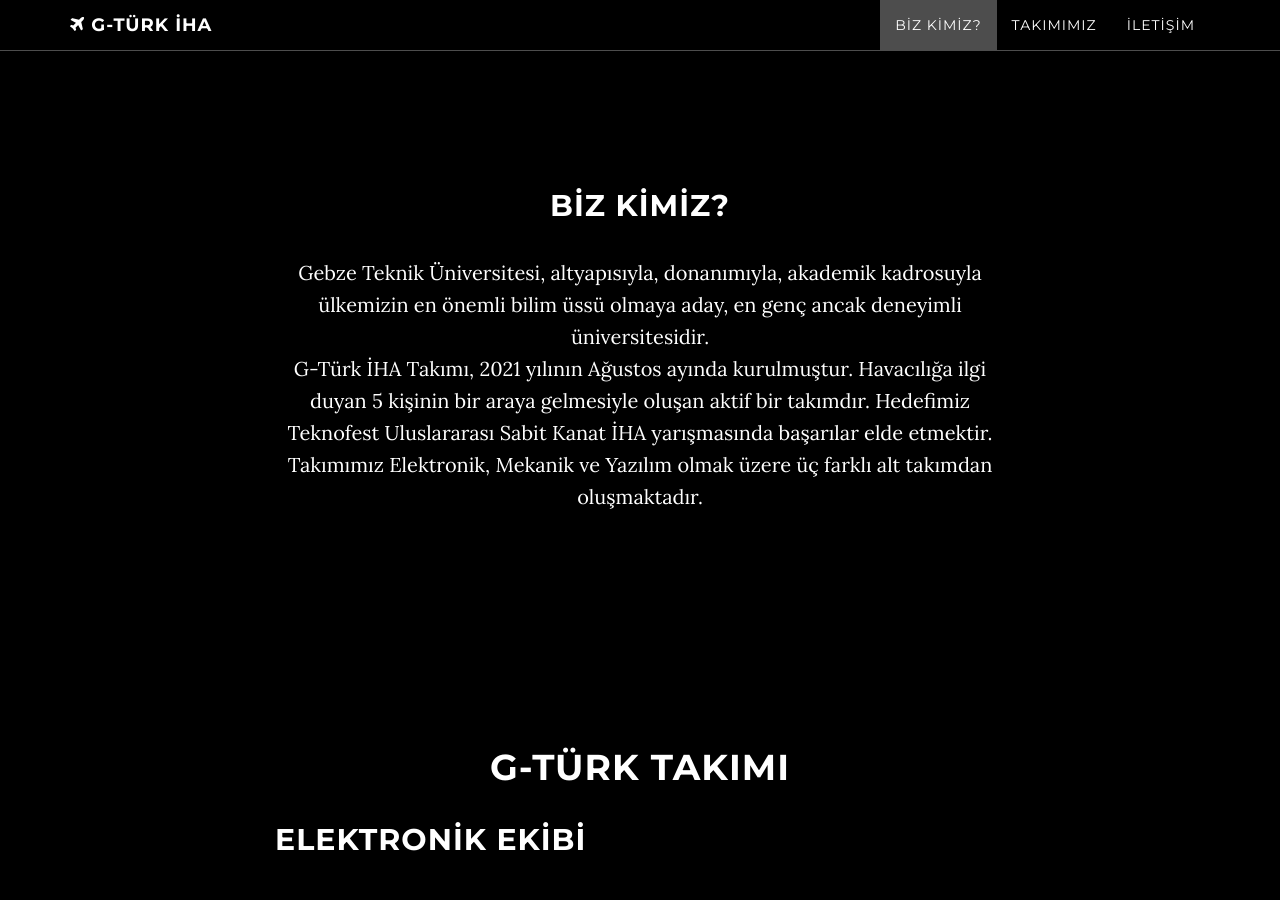
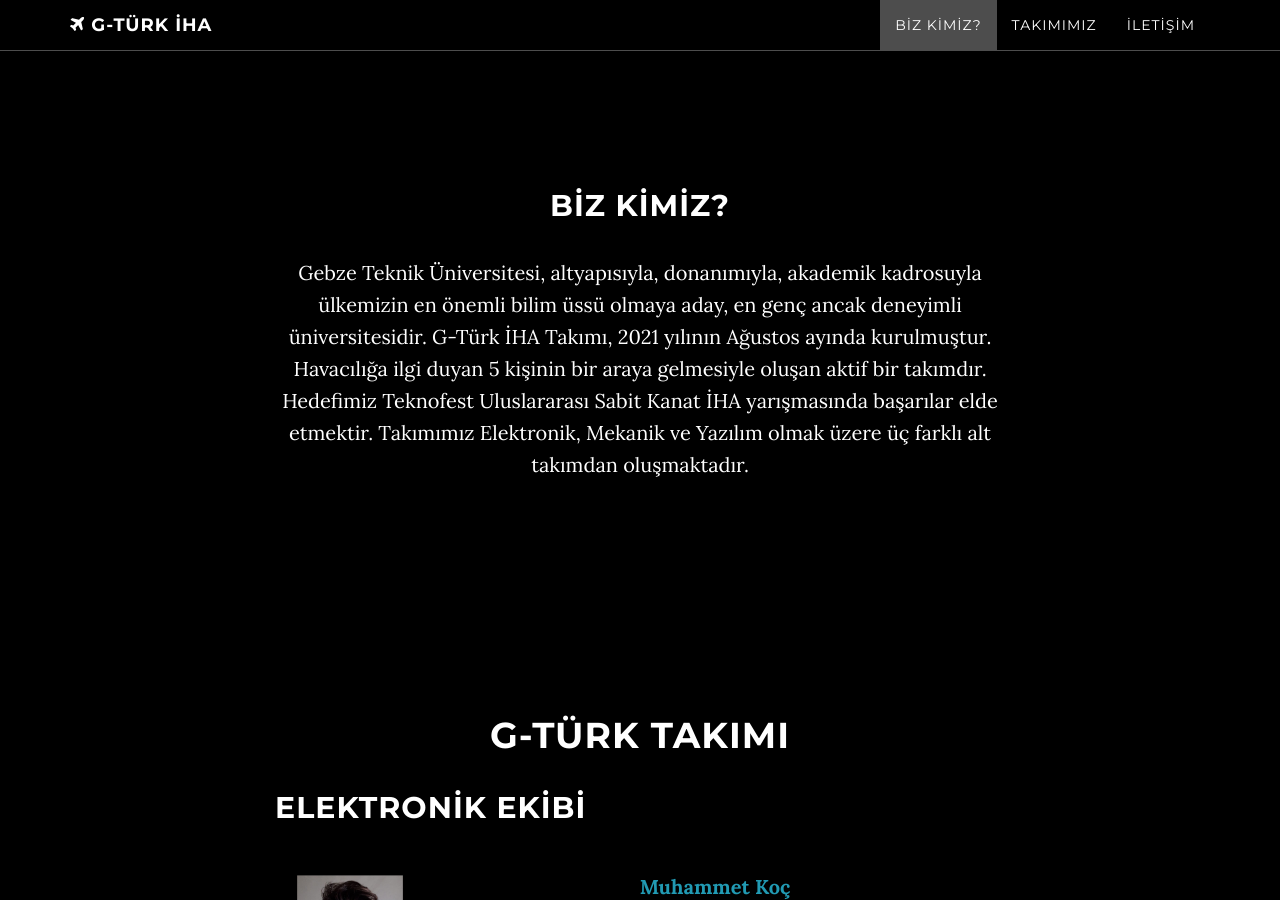
Before and after one commit to g-turk-iha/g-turk-iha, a Jekyll site: the page built from index.html, in a window 1280 px wide and 900 px high, scrolled down 911 px. Built offline with Jekyll 4.4.1, drawn with Linux system fonts in a browser that asks for light colours.

```diff
--- a/_includes/about.html
+++ b/_includes/about.html
@@ -3,12 +3,12 @@
     <div class="row">
         <div class="col-lg-8 col-lg-offset-2">
             <h2>BİZ KİMİZ?</h2>
-            <p> Gebze Teknik Üniversitesi, altyapısıyla, donanımıyla, akademik kadrosuyla<br>
-                ülkemizin en önemli bilim üssü olmaya aday, en genç ancak deneyimli üniversitesidir.<br>
-                G-Türk İHA Takımı, 2021 yılının Ağustos ayında kurulmuştur. Havacılığa ilgi<br>
-                duyan 5 kişinin bir araya gelmesiyle oluşan aktif bir takımdır. Hedefimiz<br>
-                Teknofest Uluslararası Sabit Kanat İHA yarışmasında başarılar elde etmektir.<br>
-                Takımımız Elektronik, Mekanik ve Yazılım olmak üzere üç farklı alt takımdan oluşmaktadır.<br>
+            <p> Gebze Teknik Üniversitesi, altyapısıyla, donanımıyla, akademik kadrosuyla
+                ülkemizin en önemli bilim üssü olmaya aday, en genç ancak deneyimli üniversitesidir.
+                G-Türk İHA Takımı, 2021 yılının Ağustos ayında kurulmuştur. Havacılığa ilgi
+                duyan 5 kişinin bir araya gelmesiyle oluşan aktif bir takımdır. Hedefimiz
+                Teknofest Uluslararası Sabit Kanat İHA yarışmasında başarılar elde etmektir.
+                Takımımız Elektronik, Mekanik ve Yazılım olmak üzere üç farklı alt takımdan oluşmaktadır.
             </p>
 
         </div>
```
